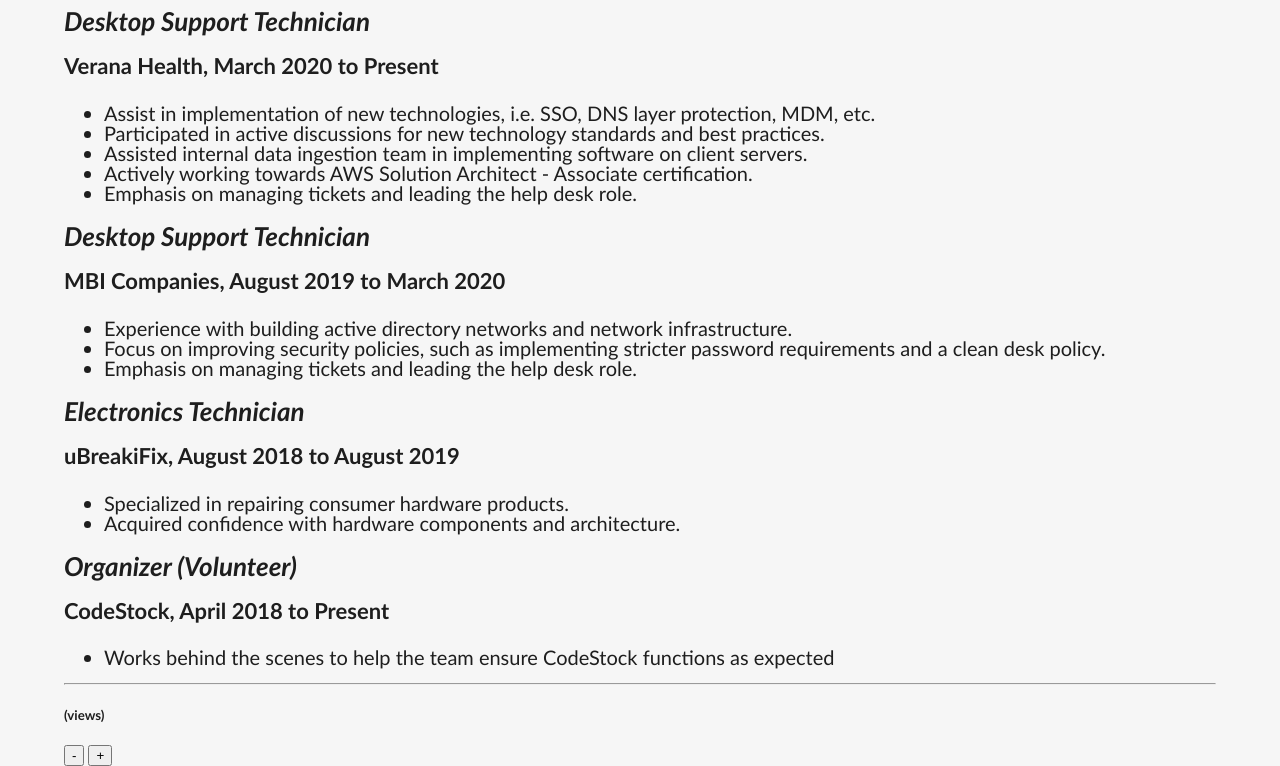
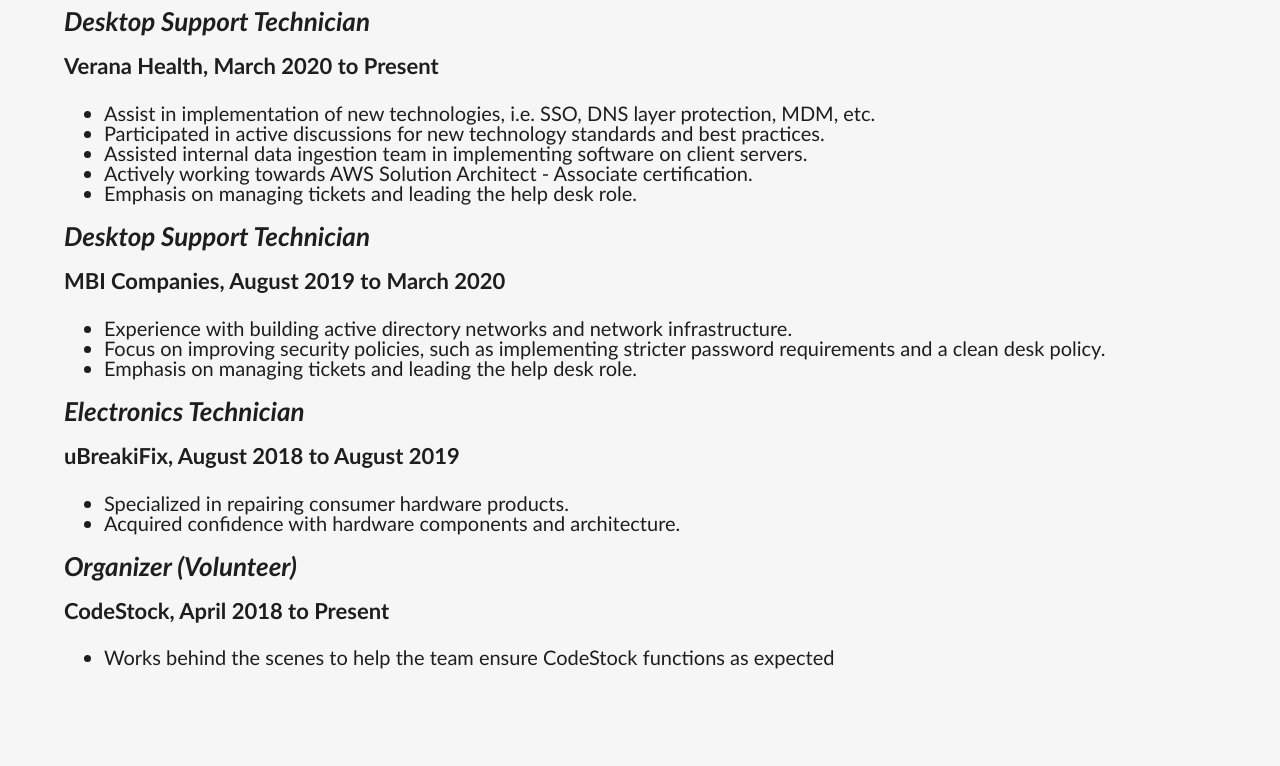
Before and after one commit to DevinStormHarris/resume, a plain HTML site: page index.html in a window 1280 px wide. Shown: the part 441-1207 px from the top of the page. After the commit the page ends 1124 px from the top, so only its background shows below. Drawn offline with Linux system fonts and the light colour scheme.

Commit message:
Updated HTML.

```diff
--- a/index.html
+++ b/index.html
@@ -64,15 +64,5 @@
                 <li>Works behind the scenes to help the team ensure CodeStock functions as expected</li>
             </ul>
         </div>
-
-        <hr>
-
-        <!-- Counter -->
-        <div>
-            <h5 class = "counter-display">(views)</h5>
-            <button class="counter-minus">-</button>
-            <button class="counter-plus">+</button>
-        </div>
-
     </body>
 </html>
```
